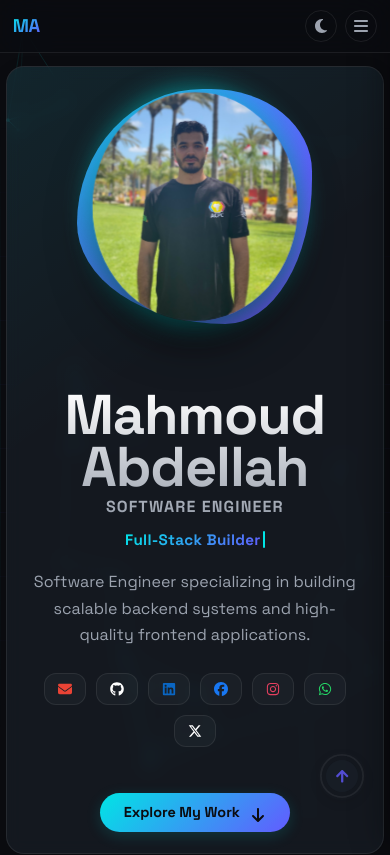
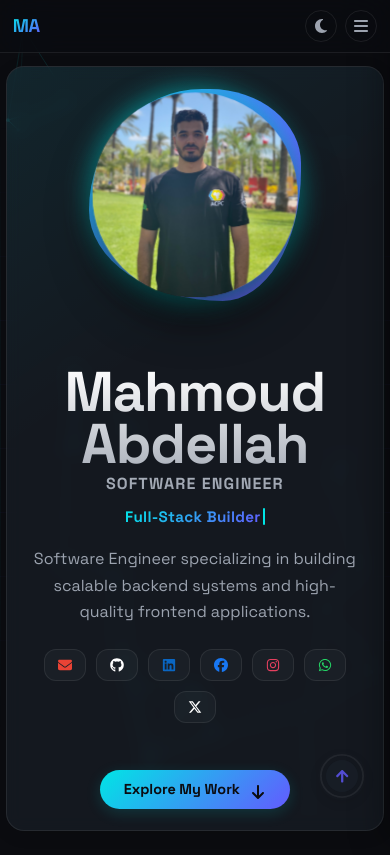
Before and after one commit to Mahmoud142/Mahmoud-Abdellah, a React (Vite) app: page / in a window 390 px wide. Shown: the top 855 px of the page. Built offline with nearby package versions, Linux system fonts and the light colour scheme.

Commit message:
style(responsive): map mobile layout to image wrapper to fix oval stretching

```diff
--- a/src/styles/responsive.css
+++ b/src/styles/responsive.css
@@ -23,13 +23,15 @@
         justify-items: center;
     }
 
-    .hero-image-card {
+    .hero-image-wrapper {
         min-height: auto;
-        width: min(100%, 22rem);
+        width: min(92%, 20rem);
+        aspect-ratio: 1 / 1;
     }
 
     .hero-profile-image {
-        width: min(100%, 20rem);
+        width: 100% !important;
+        height: 100% !important;
         justify-self: center;
     }
 
@@ -119,12 +121,13 @@
         margin-top: 1rem;
     }
 
-    .hero-image-card {
-        width: min(100%, 16rem);
+    .hero-image-wrapper {
+        width: min(92%, 14rem);
     }
 
     .hero-profile-image {
-        width: min(100%, 14rem);
+        width: 100% !important;
+        height: 100% !important;
     }
 
     .primary-link,
@@ -197,14 +200,14 @@
         padding: 0.8rem;
     }
 
-    .hero-image-card {
-        width: min(100%, 13.5rem);
-        padding: 0.5rem;
+    .hero-image-wrapper {
+        width: min(92%, 12.5rem);
     }
 
     .hero-profile-image {
-        width: min(100%, 12.5rem);
-        border-radius: 14px;
+        width: 100% !important;
+        height: 100% !important;
+        border-radius: 50% !important;
     }
 
     .contact-card {
```
